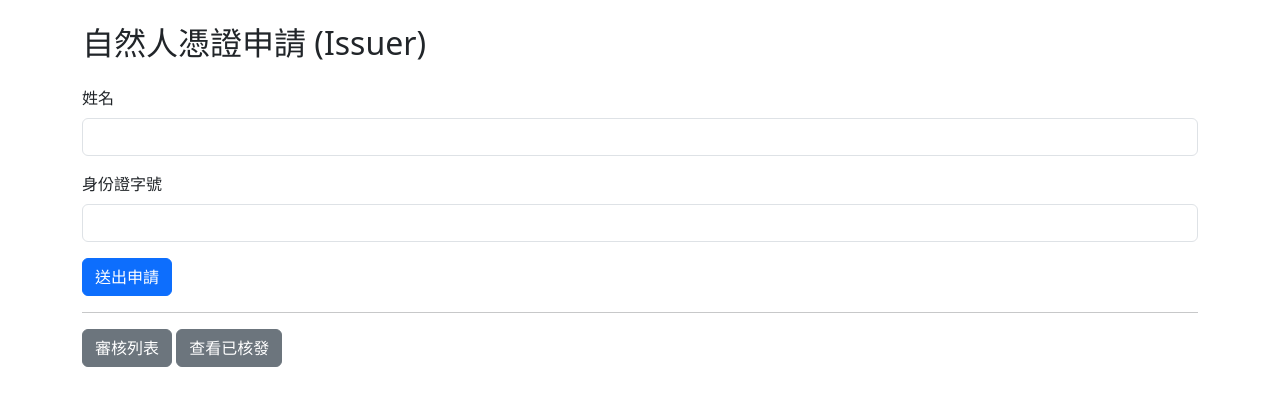
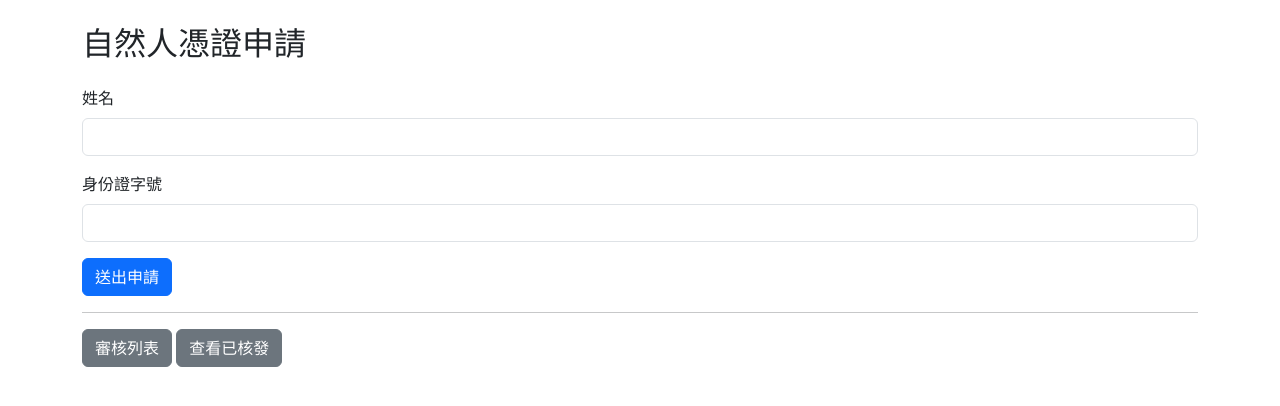
Before and after one commit to silentoaq/twfido, a Flask app: page / in a window 1280 px wide. Shown: the top 406 px of the page. Run offline with Flask 3, Linux system fonts and the light colour scheme.

Commit message:
chore: 前端統一格式

```diff
--- a/templates/form.html
+++ b/templates/form.html
@@ -7,7 +7,7 @@
 </head>
 <body class="p-4">
   <div class="container">
-    <h2 class="mb-4">自然人憑證申請 (Issuer)</h2>
+    <h2 class="mb-4">自然人憑證申請</h2>
     {% with messages = get_flashed_messages(with_categories=true) %}
       {% if messages %}
         {% for category, msg in messages %}
```
